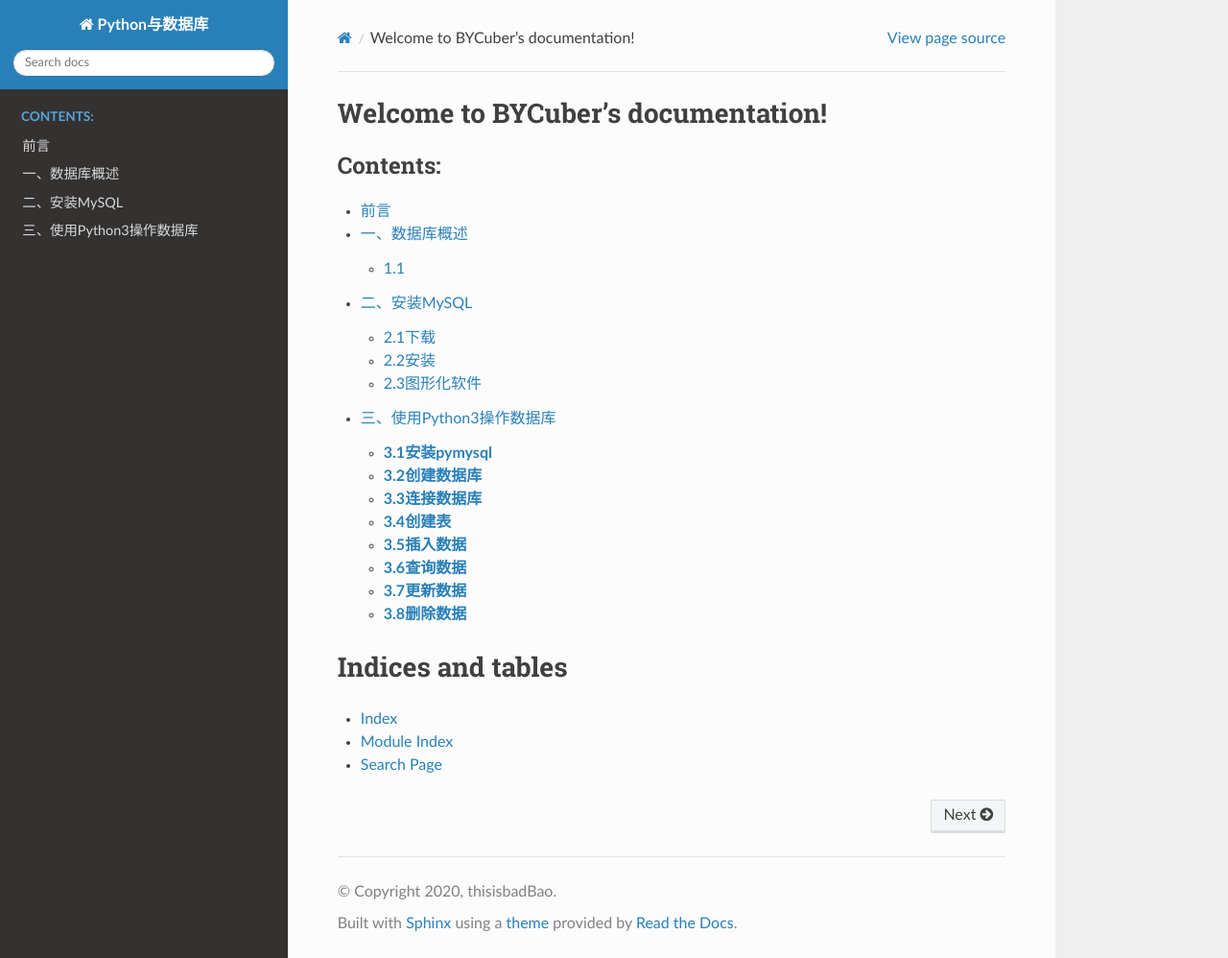
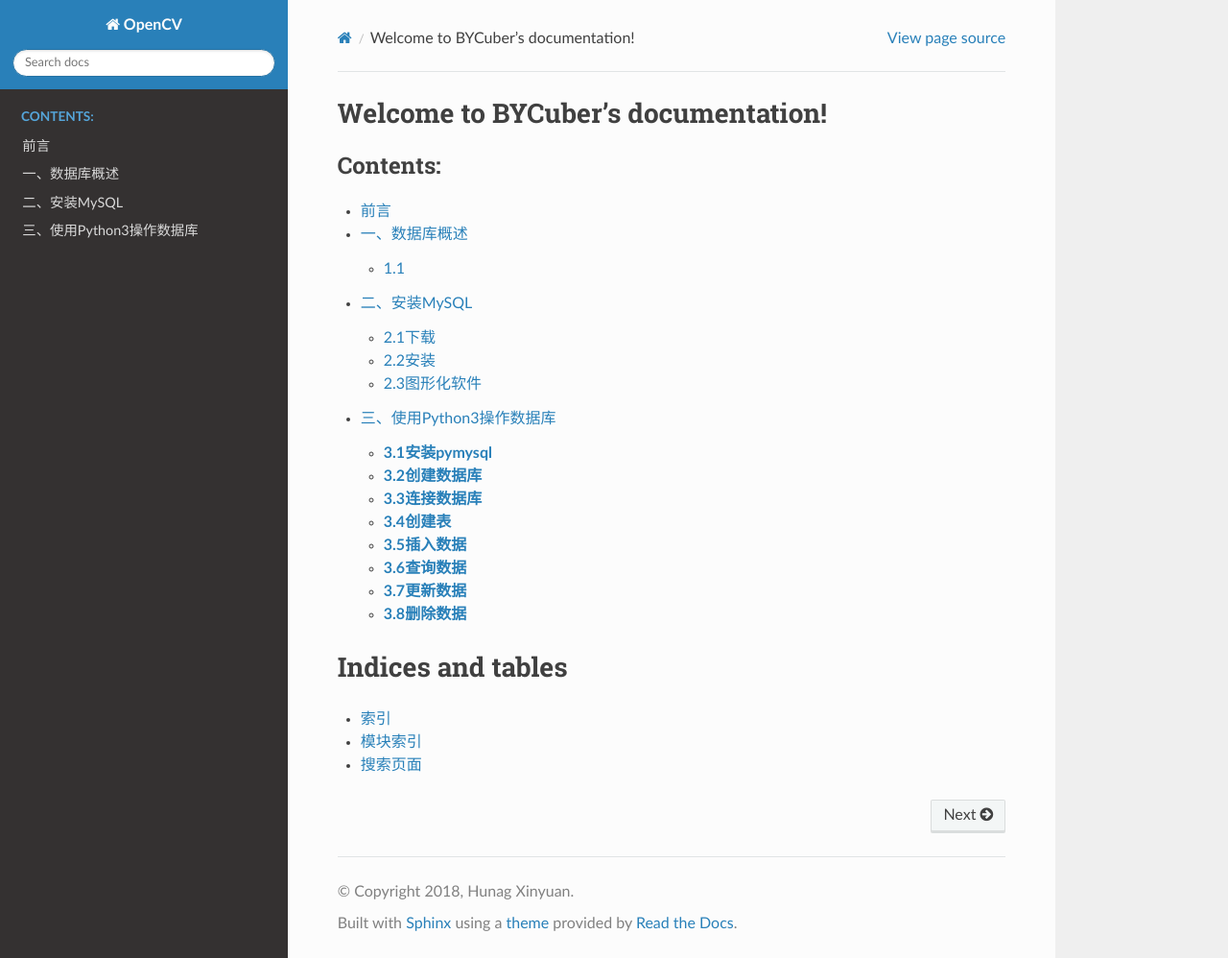
Before and after one commit to Ycuber/basic_syntax_pymysql, a Sphinx documentation site: the page built from source/index.rst, in a window 1280 px wide and 998 px high. Shown: the whole window at 96% size. Built offline with Sphinx 7.4.7 and the Read the Docs theme 2.0.0, drawn with Linux system fonts in a browser that asks for light colours; some of the changed lines change nothing that is shown.

Commit message:
Add files via upload

```diff
--- a/source/conf.py
+++ b/source/conf.py
@@ -1,8 +1,10 @@
+# -*- coding: utf-8 -*-
+#
 # Configuration file for the Sphinx documentation builder.
 #
-# This file only contains a selection of the most common options. For a full
-# list see the documentation:
-# https://www.sphinx-doc.org/en/master/usage/configuration.html
+# This file does only contain a selection of the most common options. For a
+# full list see the documentation:
+# http://www.sphinx-doc.org/en/master/config
 
 # -- Path setup --------------------------------------------------------------
 
@@ -14,29 +16,68 @@
 # import sys
 # sys.path.insert(0, os.path.abspath('.'))
 
+# -- Markdown setup --------------------------------------------------------------
+#
+from recommonmark.parser import CommonMarkParser
+source_parsers = {
+    '.md': CommonMarkParser,
+}
+source_suffix = ['.rst', '.md']
+
 
 # -- Project information -----------------------------------------------------
 
-project = 'Python与数据库'
-copyright = '2020, thisisbadBao'
-author = 'thisisbadBao'
+project = u'OpenCV'
+copyright = u'2018, Hunag Xinyuan'
+author = u'Hunag Xinyuan'
+
+# The short X.Y version
+version = u''
+# The full version, including alpha/beta/rc tags
+release = u'1.0'
 
 
 # -- General configuration ---------------------------------------------------
+
+# If your documentation needs a minimal Sphinx version, state it here.
+#
+# needs_sphinx = '1.0'
 
 # Add any Sphinx extension module names here, as strings. They can be
 # extensions coming with Sphinx (named 'sphinx.ext.*') or your custom
 # ones.
 extensions = [
+    'sphinx.ext.mathjax',
+    'sphinx.ext.viewcode',
+    'sphinx.ext.githubpages',
 ]
 
 # Add any paths that contain templates here, relative to this directory.
 templates_path = ['_templates']
 
+# The suffix(es) of source filenames.
+# You can specify multiple suffix as a list of string:
+#
+#source_suffix = ['.rst', '.md']
+source_suffix = '.rst'
+
+# The master toctree document.
+master_doc = 'index'
+
+# The language for content autogenerated by Sphinx. Refer to documentation
+# for a list of supported languages.
+#
+# This is also used if you do content translation via gettext catalogs.
+# Usually you set "language" from the command line for these cases.
+language = u'zh_CN'
+
 # List of patterns, relative to source directory, that match files and
 # directories to ignore when looking for source files.
 # This pattern also affects html_static_path and html_extra_path.
 exclude_patterns = []
+
+# The name of the Pygments (syntax highlighting) style to use.
+pygments_style = None
 
 
 # -- Options for HTML output -------------------------------------------------
@@ -44,9 +85,97 @@
 # The theme to use for HTML and HTML Help pages.  See the documentation for
 # a list of builtin themes.
 #
-html_theme = 'sphinx_rtd_theme'
+# html_theme = 'alabaster'
+
+# Theme options are theme-specific and customize the look and feel of a theme
+# further.  For a list of options available for each theme, see the
+# documentation.
+#
+# html_theme_options = {}
 
 # Add any paths that contain custom static files (such as style sheets) here,
 # relative to this directory. They are copied after the builtin static files,
 # so a file named "default.css" will overwrite the builtin "default.css".
 html_static_path = ['_static']
+
+# Custom sidebar templates, must be a dictionary that maps document names
+# to template names.
+#
+# The default sidebars (for documents that don't match any pattern) are
+# defined by theme itself.  Builtin themes are using these templates by
+# default: ``['localtoc.html', 'relations.html', 'sourcelink.html',
+# 'searchbox.html']``.
+#
+# html_sidebars = {}
+
+
+# -- Options for HTMLHelp output ---------------------------------------------
+
+# Output file base name for HTML help builder.
+htmlhelp_basename = 'OpenCVdoc'
+
+
+# -- Options for manual page output ------------------------------------------
+
+# One entry per manual page. List of tuples
+# (source start file, name, description, authors, manual section).
+man_pages = [
+    (master_doc, 'opencv', u'OpenCV Documentation',
+     [author], 1)
+]
+
+
+# -- Options for Texinfo output ----------------------------------------------
+
+# Grouping the document tree into Texinfo files. List of tuples
+# (source start file, target name, title, author,
+#  dir menu entry, description, category)
+texinfo_documents = [
+    (master_doc, 'OpenCV', u'OpenCV Documentation',
+     author, 'OpenCV', 'One line description of project.',
+     'Miscellaneous'),
+]
+
+
+# -- Options for Epub output -------------------------------------------------
+
+# Bibliographic Dublin Core info.
+# epub_title = project
+
+# The unique identifier of the text. This can be a ISBN number
+# or the project homepage.
+#
+# epub_identifier = ''
+
+# A unique identification for the text.
+#
+# epub_uid = ''
+
+# A list of files that should not be packed into the epub file.
+# epub_exclude_files = ['search.html']
+
+import sphinx_rtd_theme
+html_theme = 'sphinx_rtd_theme'
+html_theme_path = [sphinx_rtd_theme.get_html_theme_path()]
+
+# -- Extension configuration -------------------------------------------------
+
+# -- Options for LaTeX output ------------------------------------------------
+
+latex_elements={# The paper size ('letterpaper' or 'a4paper').
+'papersize':'a4paper',# The font size ('10pt', '11pt' or '12pt').
+'pointsize':'12pt','classoptions':',oneside','babel':'',#必須
+'inputenc':'',#必須
+'utf8extra':'',#必須
+# Additional stuff for the LaTeX preamble.
+'preamble': r"""
+\usepackage{xeCJK}
+\usepackage{indentfirst}
+\setlength{\parindent}{2em}
+\setCJKmainfont{WenQuanYi Micro Hei}
+\setCJKmonofont[Scale=0.9]{WenQuanYi Micro Hei Mono}
+\setCJKfamilyfont{song}{WenQuanYi Micro Hei}
+\setCJKfamilyfont{sf}{WenQuanYi Micro Hei}
+\XeTeXlinebreaklocale "zh"
+\XeTeXlinebreakskip = 0pt plus 1pt
+"""}
```
Also changed, not shown: 15 other files.
